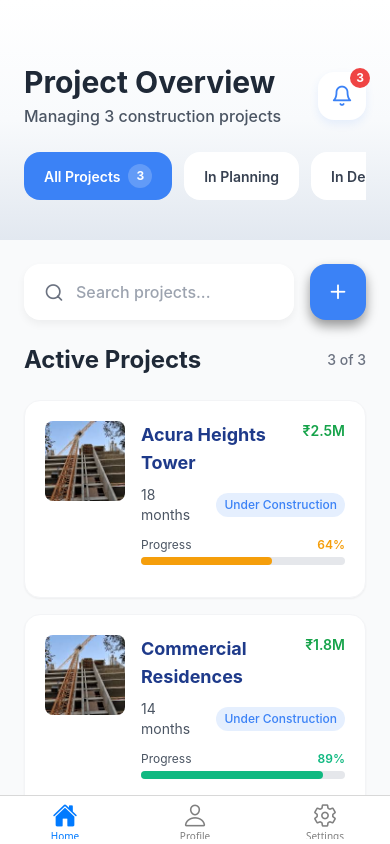
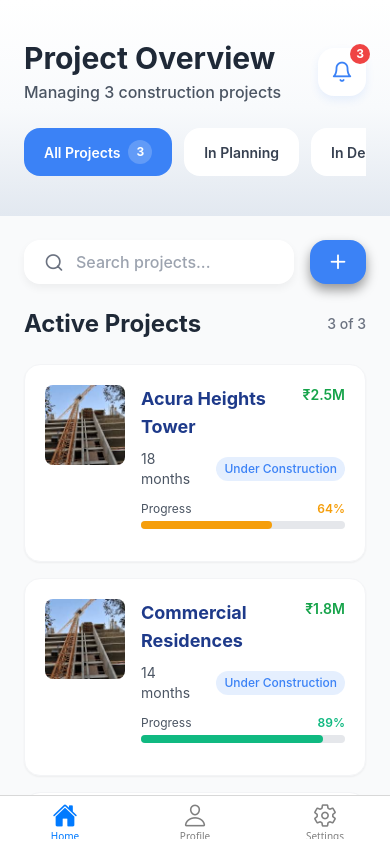
Before and after one commit to Maheshkadam-Delxn/v2, a React Native app: screen /Main in a window 390 px wide. Built offline with nearby package versions, Linux system fonts and the light colour scheme.

Commit message:
home screen

```diff
--- a/src/screens/HomeScreen.jsx
+++ b/src/screens/HomeScreen.jsx
@@ -687,7 +687,7 @@ export default function HomeScreen() {
           end={{ x: 0, y: 1 }}
         >
           <Animated.View
-            className="px-6 pb-6 pt-16"
+            className="px-6 pb-6 pt-10"
             style={{
               opacity: fadeAnim,
               transform: [{ translateY: slideAnim }]
@@ -776,14 +776,14 @@ export default function HomeScreen() {
             <View className="flex-row items-center">
               {/* Enhanced Search Bar - Height adjusted to match add button */}
               <View
-                className="mr-4 flex-1 flex-row items-center rounded-2xl bg-white px-5 py-3" // Changed py-4 to py-3
+                className="mr-4 flex-1 flex-row items-center rounded-2xl bg-white px-5 " // Changed py-4 to py-3
                 style={{
                   shadowColor: '#000',
                   shadowOffset: { width: 0, height: 4 },
                   shadowOpacity: 0.05,
                   shadowRadius: 8,
                   elevation: 3,
-                  height: 56, // Added fixed height to match add button
+                  height: 44, // Added fixed height to match add button
                 }}
               >
                 <Feather name="search" size={20} color="#6b7280" style={{ marginRight: 12 }} />
@@ -806,7 +806,7 @@ export default function HomeScreen() {
 
               {/* Enhanced Add Button */}
               <TouchableOpacity
-                className="rounded-2xl p-4 active:scale-95"
+                className="rounded-2xl p-2 active:scale-95"
                 onPress={() => navigation.navigate('AddNewProject')}
                 style={{
                   backgroundColor: '#3b82f6',
@@ -815,7 +815,7 @@ export default function HomeScreen() {
                   shadowOpacity: 0.4,
                   shadowRadius: 12,
                   elevation: 8,
-                  height: 56, // Added fixed height
+                  height: 44, // Added fixed height
                   width: 56, // Added fixed width for consistency
                   justifyContent: 'center',
                   alignItems: 'center',
```
